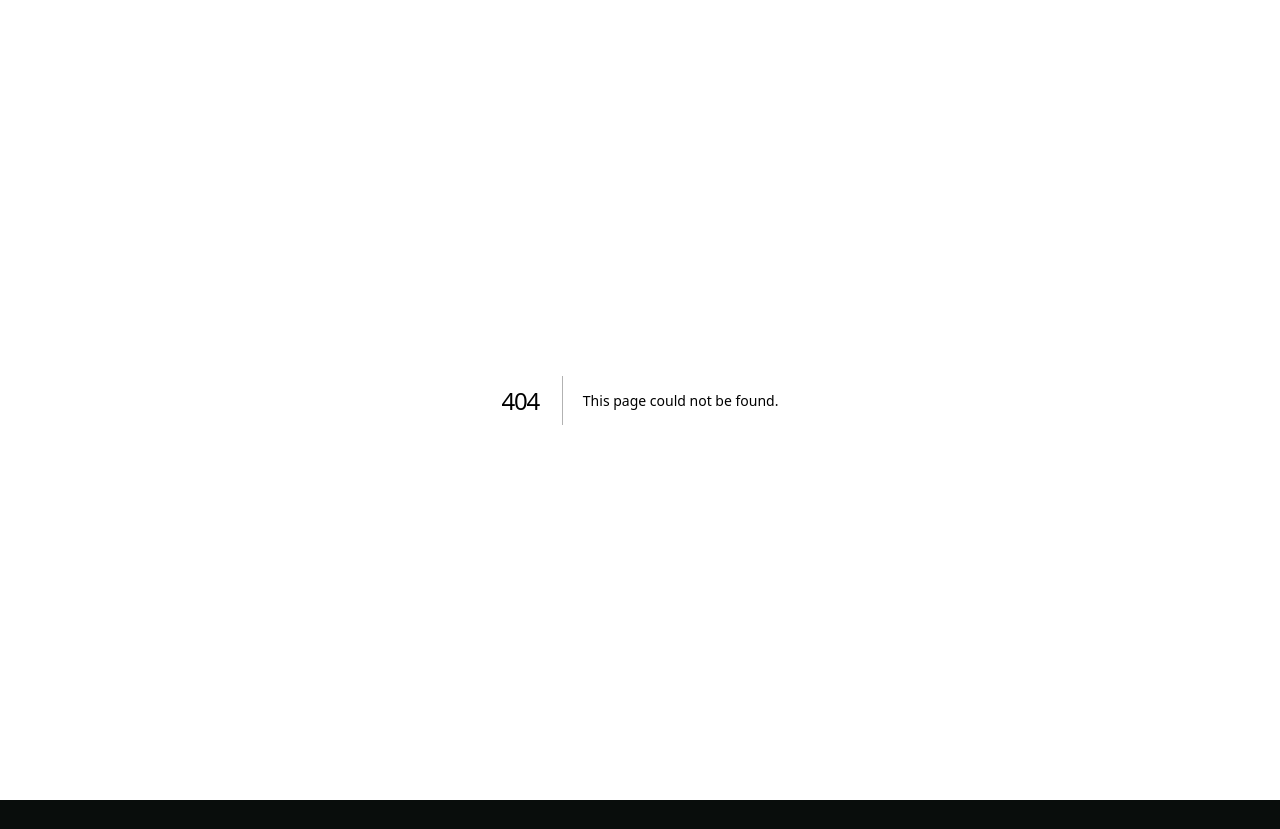
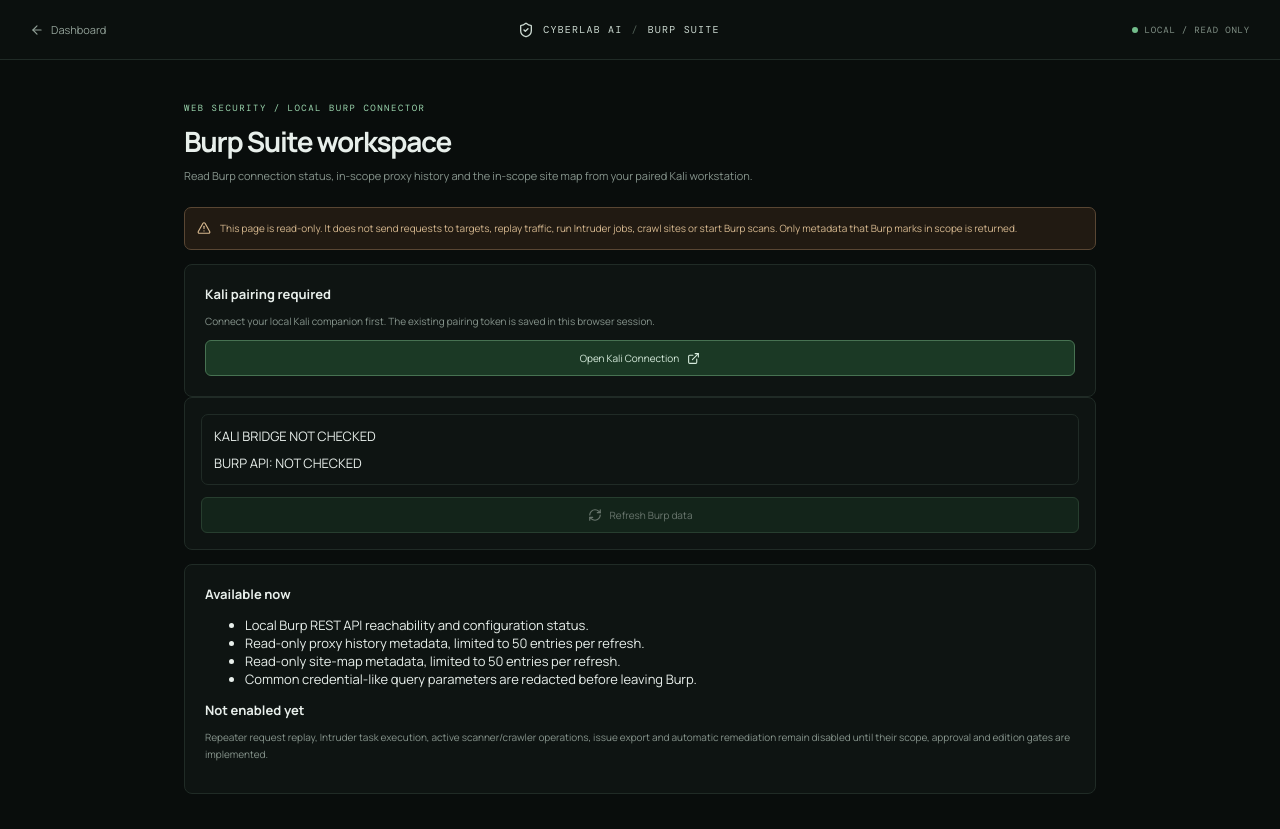
Before and after one commit to abelmiracle377-stack/cyberlab-ai, a Next.js app: page /burp-suite in a window 1280 px wide. Before the commit this address had no page. Before the commit the page ends 800 px from the top, so only its background shows below. Built offline with nearby package versions, Linux system fonts and the light colour scheme.

Commit message:
Add CyberLab Burp read-only workspace UI

```diff
--- /dev/null
+++ b/app/burp-suite/page.tsx
@@ -0,0 +1,119 @@
+"use client";
+
+import { useEffect, useState } from "react";
+import Link from "next/link";
+import { ArrowLeft, RefreshCw, ShieldCheck, AlertTriangle, ExternalLink, Network, Activity } from "lucide-react";
+
+type Snapshot = { status:string; installed?:boolean; api_configured?:boolean; api_reachable?:boolean; api_url?:string; edition?:string; error?:string; note?:string; next_step?:string };
+type HistoryItem = { id:number|null; timestamp:string|null; method:string; url:string; status_code:number|null; in_scope:boolean };
+type MapItem = { method:string; url:string; status_code:number|null; in_scope:boolean };
+type Result = { status:string; count:number; items:HistoryItem[] };
+
+const BRIDGE = "http://127.0.0.1:8765";
+
+export default function BurpSuitePage() {
+  const [token,setToken] = useState("");
+  const [bridgeReady,setBridgeReady] = useState(false);
+  const [status,setStatus] = useState<Snapshot|null>(null);
+  const [history,setHistory] = useState<Result|null>(null);
+  const [siteMap,setSiteMap] = useState<{status:string;count:number;items:MapItem[]}|null>(null);
+  const [busy,setBusy] = useState(false);
+  const [error,setError] = useState("");
+
+  useEffect(() => {
+    const saved = sessionStorage.getItem("cyberlab.kaliBridgeToken") || "";
+    setToken(saved);
+  }, []);
+
+  async function refresh() {
+    if (!token.trim()) {
+      setError("Pair the Kali companion first, then return here. The pairing token is kept in this browser session.");
+      return;
+    }
+    setBusy(true);
+    setError("");
+    try {
+      const headers = { Authorization: "Bearer " + token.trim() };
+      const health = await fetch(BRIDGE + "/health", { headers, cache: "no-store" });
+      const healthData = await health.json();
+      if (!health.ok) throw new Error(healthData.error || "Kali companion is not reachable.");
+      setBridgeReady(true);
+
+      const [statusResponse,historyResponse,mapResponse] = await Promise.all([
+        fetch(BRIDGE + "/burp/status", { headers, cache: "no-store" }),
+        fetch(BRIDGE + "/burp/proxy/history?limit=50", { headers, cache: "no-store" }),
+        fetch(BRIDGE + "/burp/site-map?limit=50", { headers, cache: "no-store" })
+      ]);
+      const [statusData,historyData,mapData] = await Promise.all([
+        statusResponse.json(), historyResponse.json(), mapResponse.json()
+      ]);
+      if (!statusResponse.ok) throw new Error(statusData.error || "Burp status request failed.");
+      if (!historyResponse.ok) throw new Error(historyData.error || "Burp proxy history request failed.");
+      if (!mapResponse.ok) throw new Error(mapData.error || "Burp site map request failed.");
+      setStatus(statusData);
+      setHistory(historyData);
+      setSiteMap(mapData);
+    } catch (e) {
+      setBridgeReady(false);
+      setError(e instanceof Error ? e.message : "Could not read Burp connector status.");
+    } finally {
+      setBusy(false);
+    }
+  }
+
+  return <main className="agent-shell">
+    <header className="agent-topbar">
+      <Link href="/" className="agent-back"><ArrowLeft size={14}/> Dashboard</Link>
+      <div className="agent-brand"><ShieldCheck size={16}/> CYBERLAB AI <span className="agent-top-sep">/</span> BURP SUITE</div>
+      <span className="agent-secure-label"><span/> LOCAL / READ ONLY</span>
+    </header>
+    <section className="agent-main">
+      <div className="agent-heading">
+        <div className="agent-overline">WEB SECURITY / LOCAL BURP CONNECTOR</div>
+        <h1>Burp Suite workspace</h1>
+        <p>Read Burp connection status, in-scope proxy history and the in-scope site map from your paired Kali workstation.</p>
+      </div>
+      <div className="scope-warning"><AlertTriangle size={14}/> This page is read-only. It does not send requests to targets, replay traffic, run Intruder jobs, crawl sites or start Burp scans. Only metadata that Burp marks in scope is returned.</div>
+      {!token && <section className="network-results">
+        <h2>Kali pairing required</h2>
+        <p>Connect your local Kali companion first. The existing pairing token is saved in this browser session.</p>
+        <Link href="/kali-connection" className="report-download">Open Kali Connection <ExternalLink size={13}/></Link>
+      </section>}
+      <div className="report-editor">
+        <div className="scope-checks"><span>{bridgeReady ? "KALI BRIDGE CONNECTED" : "KALI BRIDGE NOT CHECKED"}</span><span>{status?.status ? "BURP API: " + status.status.toUpperCase() : "BURP API: NOT CHECKED"}</span></div>
+        <button className="report-download" onClick={()=>void refresh()} disabled={busy||!token.trim()}>
+          <RefreshCw size={14}/> {busy ? "Refreshing…" : "Refresh Burp data"}
+        </button>
+      </div>
+      {error && <div className="agent-error"><AlertTriangle size={14}/>{error}</div>}
+      {status && <section className="network-results">
+        <h2><Activity size={15}/> Burp connection</h2>
+        <p>REST API: <strong>{status.status}</strong> · Executable detected: {status.installed ? "Yes" : "Not detected"} · Edition: {status.edition || "Unknown"}</p>
+        <p>API configured: {status.api_configured ? "Yes" : "No"} · Reachable: {status.api_reachable ? "Yes" : "No"}</p>
+        {status.api_url && <p>Local API: <code>{status.api_url}</code></p>}
+        {(status.error || status.note || status.next_step) && <p>{status.error || status.note || status.next_step}</p>}
+      </section>}
+      {history && <section className="network-results">
+        <h2>Proxy HTTP history ({history.count})</h2>
+        {history.status !== "connected" && <p>Montoya extension: {history.status}. Load the CyberLab Burp extension in Burp and ensure the paired Kali companion runs under the same OS user.</p>}
+        {history.items.length > 0 ? <div className="network-table-wrap"><table className="network-table"><thead><tr><th>ID</th><th>Time</th><th>Method</th><th>URL</th><th>Status</th></tr></thead><tbody>{history.items.map((item,i)=><tr key={item.id ?? i}><td>{item.id ?? "—"}</td><td>{item.timestamp || "—"}</td><td>{item.method}</td><td className="burp-url-cell">{item.url}</td><td>{item.status_code ?? "Pending"}</td></tr>)}</tbody></table></div> : <p>No in-scope proxy history entries were returned.</p>}
+      </section>}
+      {siteMap && <section className="network-results">
+        <h2><Network size={15}/> Site map ({siteMap.count})</h2>
+        {siteMap.status !== "connected" && <p>Montoya extension: {siteMap.status}.</p>}
+        {siteMap.items.length > 0 ? <div className="network-table-wrap"><table className="network-table"><thead><tr><th>Method</th><th>URL</th><th>Status</th></tr></thead><tbody>{siteMap.items.map((item,i)=><tr key={item.url + i}><td>{item.method}</td><td className="burp-url-cell">{item.url}</td><td>{item.status_code ?? "Pending"}</td></tr>)}</tbody></table></div> : <p>No in-scope site map entries were returned.</p>}
+      </section>}
+      <section className="network-results">
+        <h2>Available now</h2>
+        <ul>
+          <li>Local Burp REST API reachability and configuration status.</li>
+          <li>Read-only proxy history metadata, limited to 50 entries per refresh.</li>
+          <li>Read-only site-map metadata, limited to 50 entries per refresh.</li>
+          <li>Common credential-like query parameters are redacted before leaving Burp.</li>
+        </ul>
+        <h2>Not enabled yet</h2>
+        <p>Repeater request replay, Intruder task execution, active scanner/crawler operations, issue export and automatic remediation remain disabled until their scope, approval and edition gates are implemented.</p>
+      </section>
+    </section>
+  </main>;
+}
```
